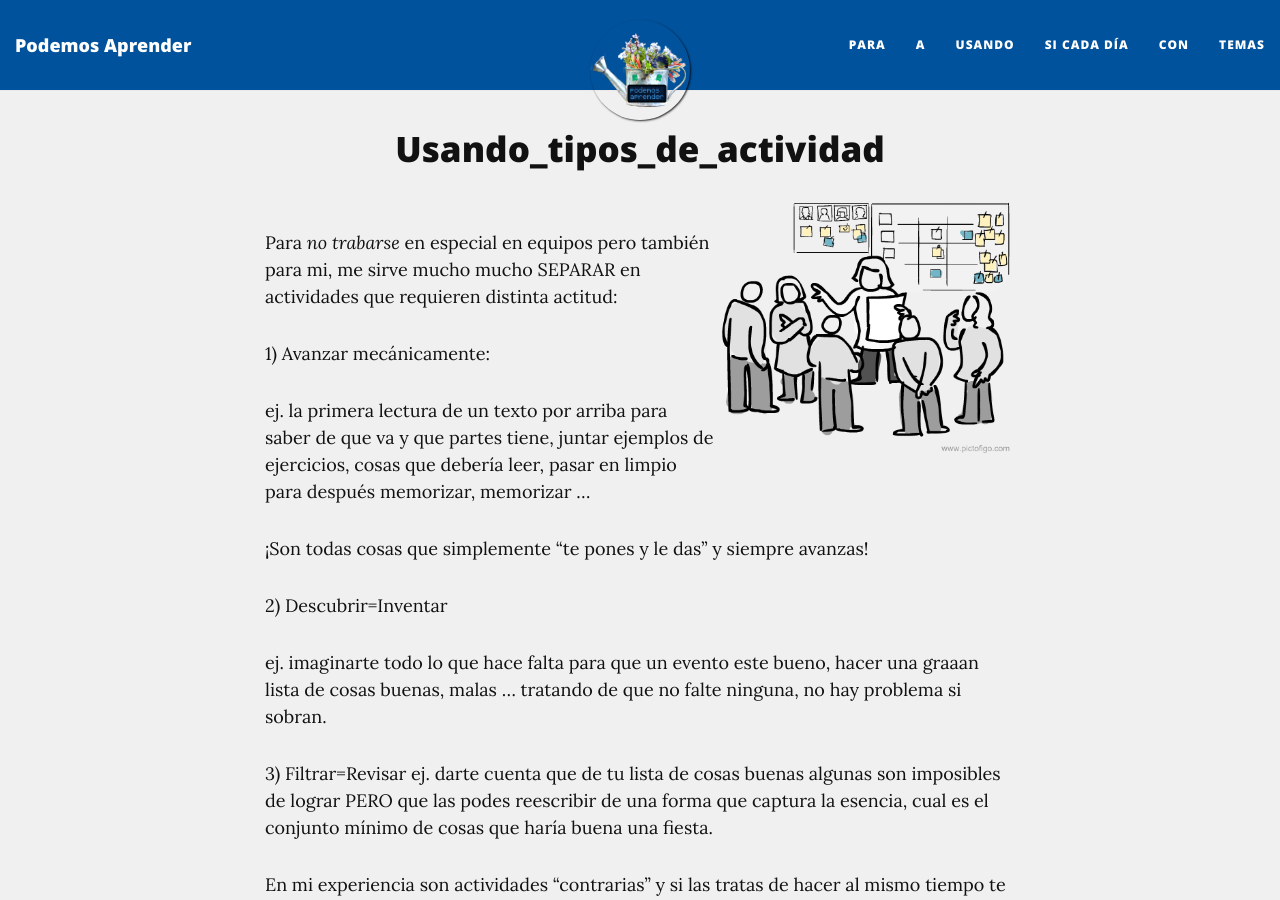
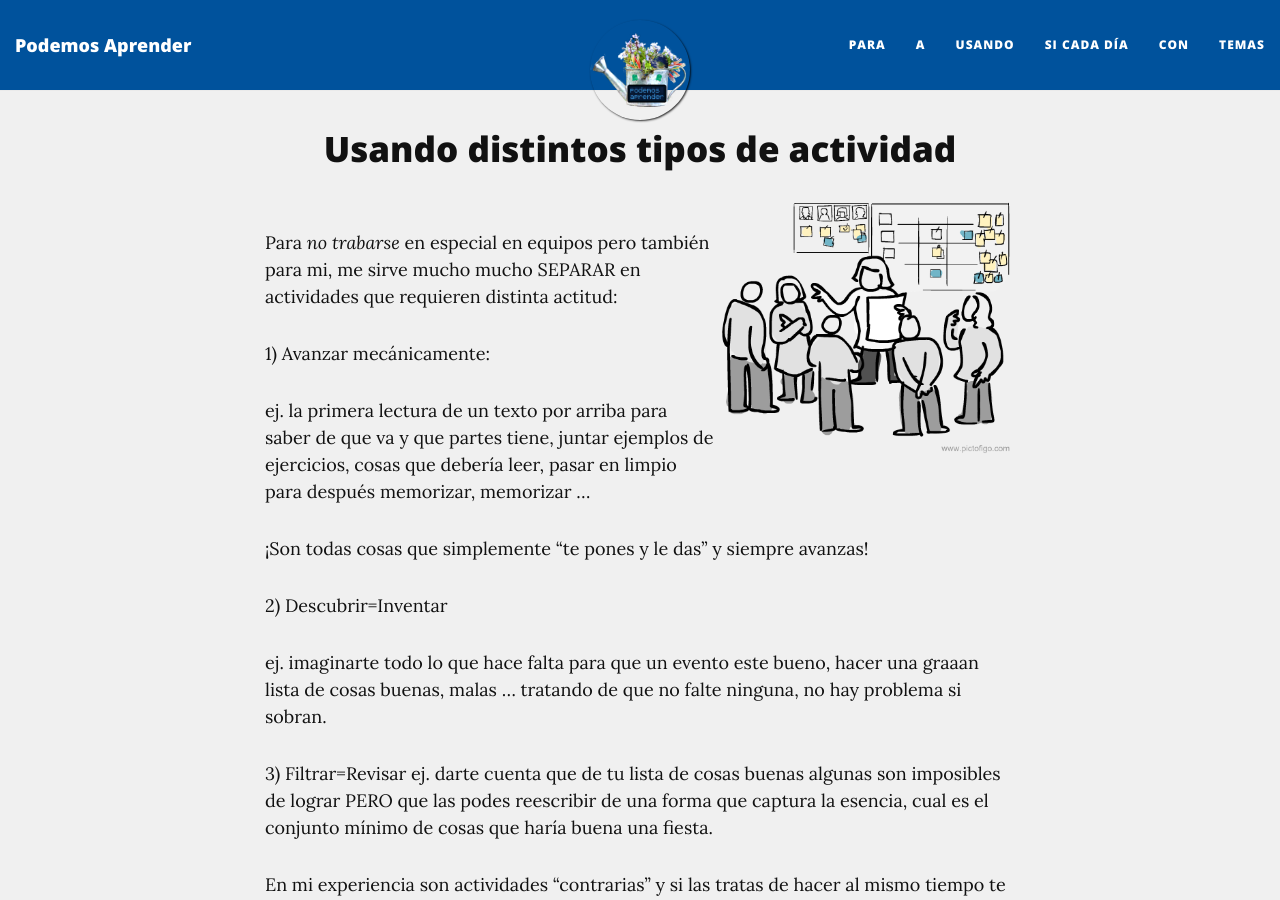
Before and after one commit to podemosaprender/podemosaprender.github.io, a Jekyll site: the page built from _contenidos/02aprender/usando_tipos_de_actividad.md, in a window 1280 px wide and 900 px high. Built offline with Jekyll 4.4.1, drawn with Linux system fonts in a browser that asks for light colours; nearby versions of some CDN libraries.

Commit message:
FIX: titulo tipos actividad

```diff
--- a/_contenidos/02aprender/usando_tipos_de_actividad.md
+++ b/_contenidos/02aprender/usando_tipos_de_actividad.md
@@ -1,4 +1,5 @@
 ---
+title: Usando distintos tipos de actividad
 permalink: usando/tipos-actividad
 tags: ["scrum","reglas"]
 img: /img/scrum-meeting-pictofigo-wikimedia.png
```
